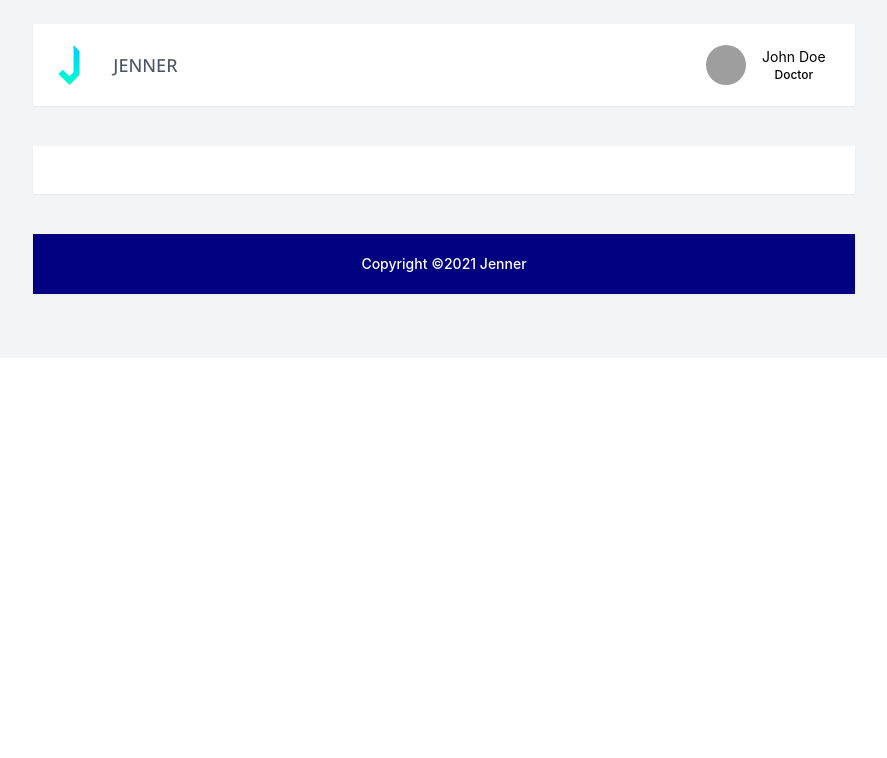
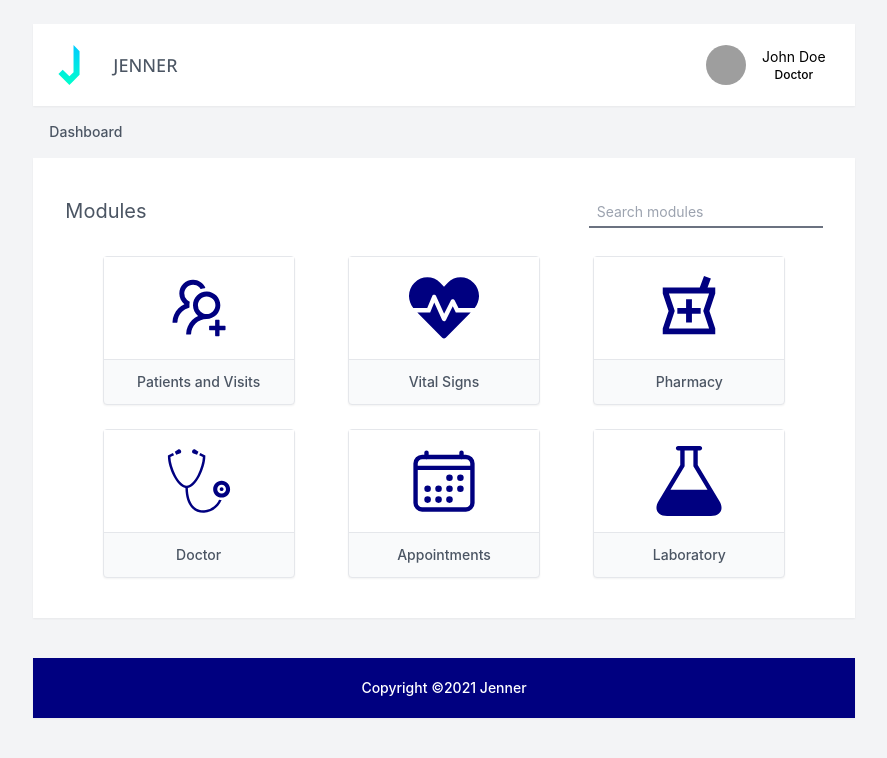
Before and after one commit to Jahaslito/adc-frontend, a React (Create React App) app: page /dashboard in a window 1280 px wide. Shown: the top 758 px of the page, without its empty margins (196-1083 px from the left). Built offline with nearby package versions, Linux system fonts and the light colour scheme; grey boxes are pictures that could not be loaded.

Commit message:
Dashboard done

```diff
--- /dev/null
+++ b/src/components/BreadCrumbs.jsx
@@ -0,0 +1,12 @@
+import React from "react";
+import { Link } from "react-router-dom";
+
+const BreadCrumbs = () => {
+    return (
+        <div className="w-8/12 p-4 text-sm font-medium text-gray-600">
+            <Link to="dashboard">Dashboard</Link>
+        </div>
+    );
+};
+
+export default BreadCrumbs;
--- /dev/null
+++ b/src/components/CardButton.jsx
@@ -0,0 +1,16 @@
+import React from "react";
+
+const CardButton = ({ icon, label }) => {
+    return (
+        <div className="w-48 border shadow-sm rounded flex flex-col items-center justify-between bg-gray-50 hover:bg-gray-100">
+            <div className="flex justify-center items-center p-4 w-full bg-white">
+                {icon}
+            </div>
+            <span className="text-sm font-medium w-full p-3 text-center border-t rounded-b">
+                {label}
+            </span>
+        </div>
+    );
+};
+
+export default CardButton;
--- a/src/components/Input.jsx
+++ b/src/components/Input.jsx
@@ -9,11 +9,12 @@ import React from "react";
  *  - value: the text value typed by the user
  *  - onChange: setter function to set value as user types
  */
-const Input = ({ label, required, validate, ...props }) => {
+const Input = ({ label, required, validate, noLabel, styles_, ...props }) => {
     return (
-        <div className="flex flex-col">
+        <div className={`flex flex-col ${styles_}`}>
             <span className="text-sm font-medium text-gray-500">
-                {label} {required && <span className="text-red-500">*</span>}
+                {!noLabel && label}
+                {required && <span className="text-red-500">*</span>}
             </span>
             <input
                 className="mt-2 border-b-2 border-gray-500 px-2 py-1 focus:outline-none focus:border-blue-500 text-gray-600"
--- a/src/screens/Dashboard.jsx
+++ b/src/screens/Dashboard.jsx
@@ -1,8 +1,60 @@
-import React from "react";
+import React, { useState } from "react";
+import CardButton from "../components/CardButton";
 import Navbar from "../components/Navbar";
+import { AiOutlineUsergroupAdd } from "react-icons/ai";
+import { FaHeartbeat } from "react-icons/fa";
+import { MdOutlineLocalPharmacy } from "react-icons/md";
+import { GiStethoscope } from "react-icons/gi";
+import { IoCalendarOutline } from "react-icons/io5";
+import { ImLab } from "react-icons/im";
+import { colors } from "../assets/colors/colors";
+import Input from "../components/Input";
 
 const Dashboard = () => {
-    return <div className=""></div>;
+    const [modules, setModules] = useState([
+        {
+            label: "Patients and Visits",
+            icon: <AiOutlineUsergroupAdd size={70} color={colors.primary} />,
+        },
+        {
+            label: "Vital Signs",
+            icon: <FaHeartbeat size={70} color={colors.primary} />,
+        },
+        {
+            label: "Pharmacy",
+            icon: <MdOutlineLocalPharmacy size={70} color={colors.primary} />,
+        },
+        {
+            label: "Doctor",
+            icon: <GiStethoscope size={70} color={colors.primary} />,
+        },
+        {
+            label: "Appointments",
+            icon: <IoCalendarOutline size={70} color={colors.primary} />,
+        },
+        {
+            label: "Laboratory",
+            icon: <ImLab size={70} color={colors.primary} />,
+        },
+    ]);
+    return (
+        <div className="w-full text-gray-600 flex flex-col">
+            <div className="flex flex-row justify-between items-center p-2">
+                <span className="text-xl">Modules</span>
+                <Input placeholder="Search modules" styles_="text-sm" noLabel />
+            </div>
+            {/* List of modules */}
+            <div className="p-4 flex flex-row gap-6 flex-wrap justify-evenly content-center">
+                {modules.map((module, index) => (
+                    <CardButton
+                        label={module.label}
+                        key={index}
+                        icon={module.icon}
+                    />
+                ))}
+            </div>
+        </div>
+    );
 };
 
 export default Dashboard;
--- a/src/screens/Main.jsx
+++ b/src/screens/Main.jsx
@@ -2,15 +2,18 @@ import React from "react";
 import Footer from "../components/Footer";
 import Navbar from "../components/Navbar";
 import { Routes, Route, Link } from "react-router-dom";
-import Login from "./Login";
+import Dashboard from "./Dashboard";
+import BreadCrumbs from "../components/BreadCrumbs";
+
 const Main = () => {
     return (
         <div className="w-full flex flex-col items-center p-6 bg-gray-100">
             <Navbar />
-            <div className="p-6 flex-grow w-8/12 mt-10 shadow-sm bg-white">
+            <BreadCrumbs />
+            <div className="p-6 flex-grow w-8/12 shadow-sm bg-white">
                 <Routes>
                     {/*Define routes here*/}
-                    <Route path="logiin" element={<Login />} />
+                    <Route path="dashboard" element={<Dashboard />} />
                 </Routes>
             </div>
             <Footer />
```
